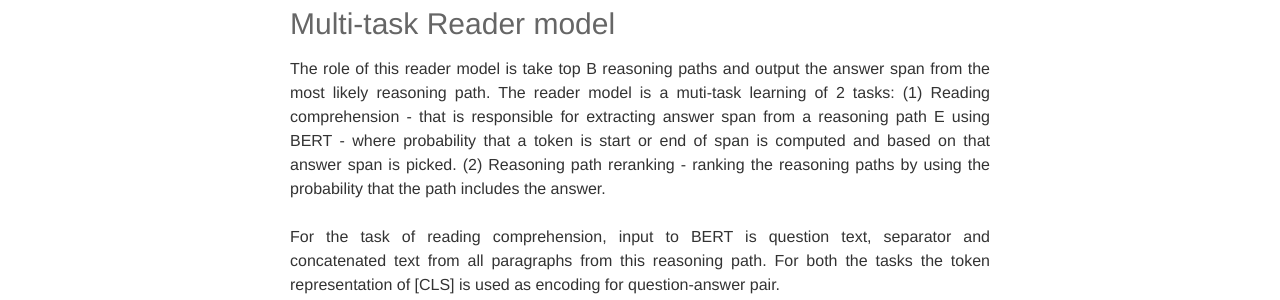
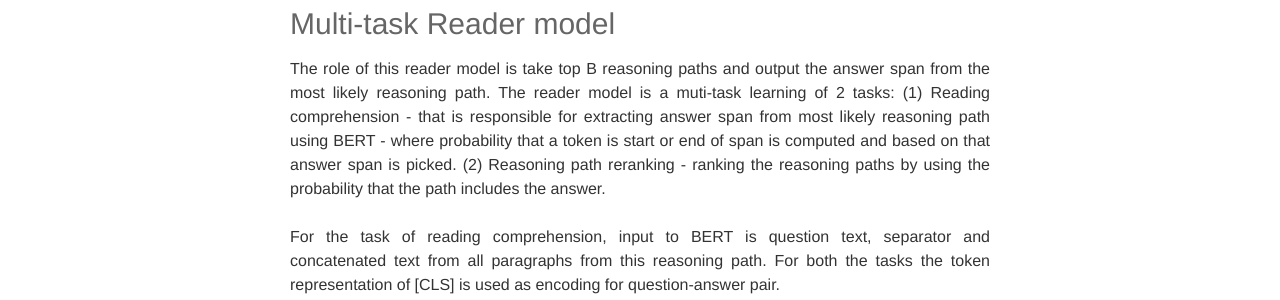
Before and after one commit to kartikperisetla/kartikperisetla.github.io, a Jekyll site: the page built from _posts/2020-06-19-learning-to-retrieve-reasoning-paths.markdown, in a window 1280 px wide and 900 px high, scrolled down 4147 px. Shown: the part 200-500 px from the top of the window. Built offline with Jekyll 4.4.1, drawn with Linux system fonts in a browser that asks for light colours; nearby versions of some CDN libraries; comment, search, counter and statistics services are not loaded; some of the changed text lies outside the part shown.

Commit message:
Update 2020-06-19-learning-to-retrieve-reasoning-paths.markdown

```diff
--- a/_posts/2020-06-19-learning-to-retrieve-reasoning-paths.markdown
+++ b/_posts/2020-06-19-learning-to-retrieve-reasoning-paths.markdown
@@ -75,7 +75,7 @@
 </h3>
 <p align="justify">
 The role of this reader model is take top B reasoning paths and output the answer span from the most likely reasoning path.
-The reader model is a muti-task learning of 2 tasks: (1) Reading comprehension - that is responsible for extracting answer span from a reasoning path E using BERT - where probability that a token is start or end of span is computed and based on that answer span is picked. (2) Reasoning path reranking - ranking the reasoning paths by using the probability that the path includes the answer.
+The reader model is a muti-task learning of 2 tasks: (1) Reading comprehension - that is responsible for extracting answer span from most likely reasoning path using BERT - where probability that a token is start or end of span is computed and based on that answer span is picked. (2) Reasoning path reranking - ranking the reasoning paths by using the probability that the path includes the answer.
 <br/><br/>
 
 For the task of reading comprehension, input to BERT is question text, separator and concatenated text from all paragraphs from this reasoning path. For both the tasks the token representation of [CLS] is used as encoding for question-answer pair.
@@ -126,10 +126,24 @@
 <br/>
 <br/>
 
-The objective function for reader model is the sum of cross entropy lossees for reranking and span prediction tasks. The loss for the question q and its reasoning path E is given by:
+The objective function for reader model is the sum of cross entropy lossees for reranking and span prediction tasks. The loss for the question q and its evidence candidate E is given by:
 </p>
 <img width="700px" src="{{ site.baseurl }}/assets/img/blog/loss-reader.png"/>
+<p align="justify">
+where <b><i>y<sup>start</sup></i></b> and <b><i>y<sup>end</sup></i></b> are the ground truth start and end indices. <b><i>L<sub>no_answer</sub></i></b> is the loss of the reranking model to discriminate the distorted paths with no answers. <b><i>P<sup>r</sup></i></b> is <b><i>P(E|q)</i></b> of E is the ground truth evidence.
+</p>
 
+<h3>
+    Experiments & Results
+</h3>
+<p align="justify">
+</p>
+
+<h3>
+    Ablation Study
+</h3>
+<p align="justify">
+</p>
 
 <br/>
 {% if page.comments %}
```
